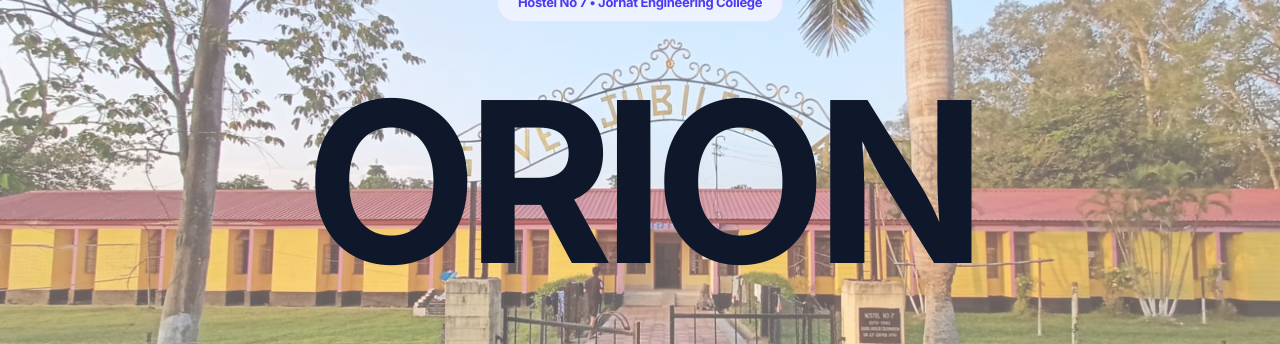
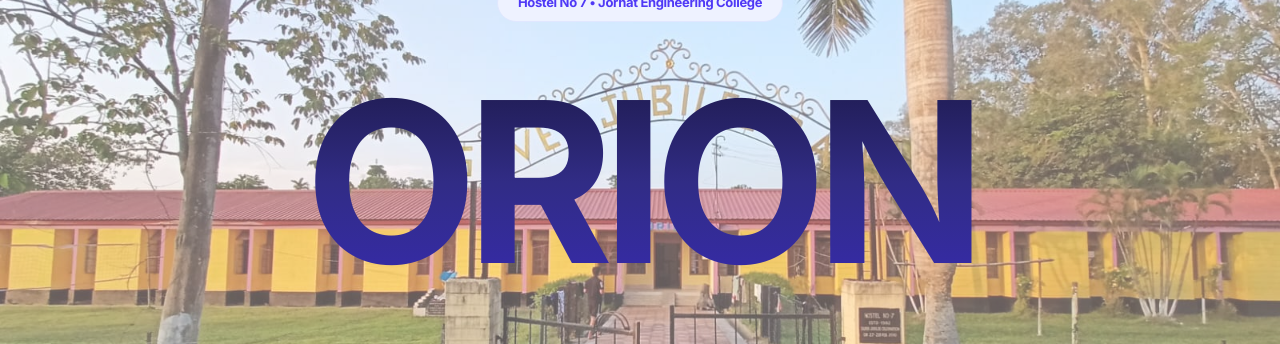
Before and after one commit to bhargabdeka-deka/hostel-portal, a Next.js app: page / in a window 1280 px wide. Shown: the part 164-508 px from the top of the page. Built offline with nearby package versions, Linux system fonts and the light colour scheme; no server answers; the database is empty.

Commit message:
Refining hero aesthetics with premium gradient and reverting favicon

```diff
--- a/app/(public)/page.tsx
+++ b/app/(public)/page.tsx
@@ -96,7 +96,7 @@ export default async function HomePage() {
           </div>
 
           <div className="space-y-10 md:space-y-16">
-            <h1 className="text-7xl sm:text-9xl md:text-[14rem] font-bold tracking-tighter leading-none cursor-default text-slate-900 font-sans">
+            <h1 className="text-7xl sm:text-9xl md:text-[14rem] font-bold tracking-tighter leading-none cursor-default bg-gradient-to-b from-indigo-950 via-indigo-900 to-indigo-800 bg-clip-text text-transparent font-sans">
               ORION
             </h1>
             <p className="text-xl sm:text-2xl md:text-4xl text-slate-900 font-bold italic max-w-4xl mx-auto px-4 leading-tight drop-shadow-sm">
```
